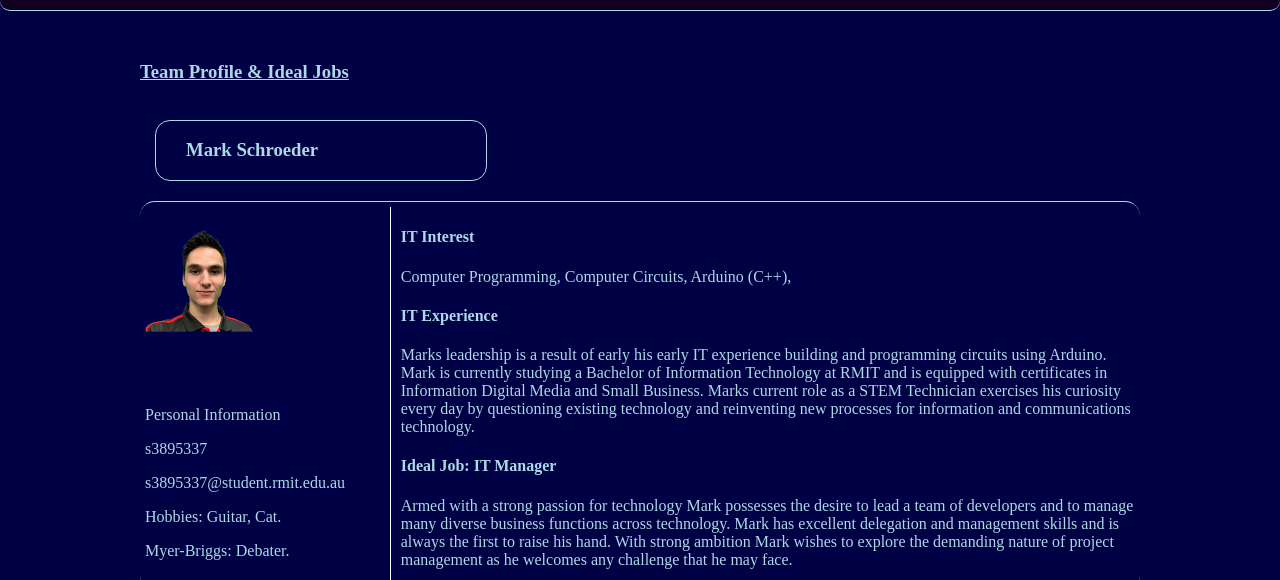
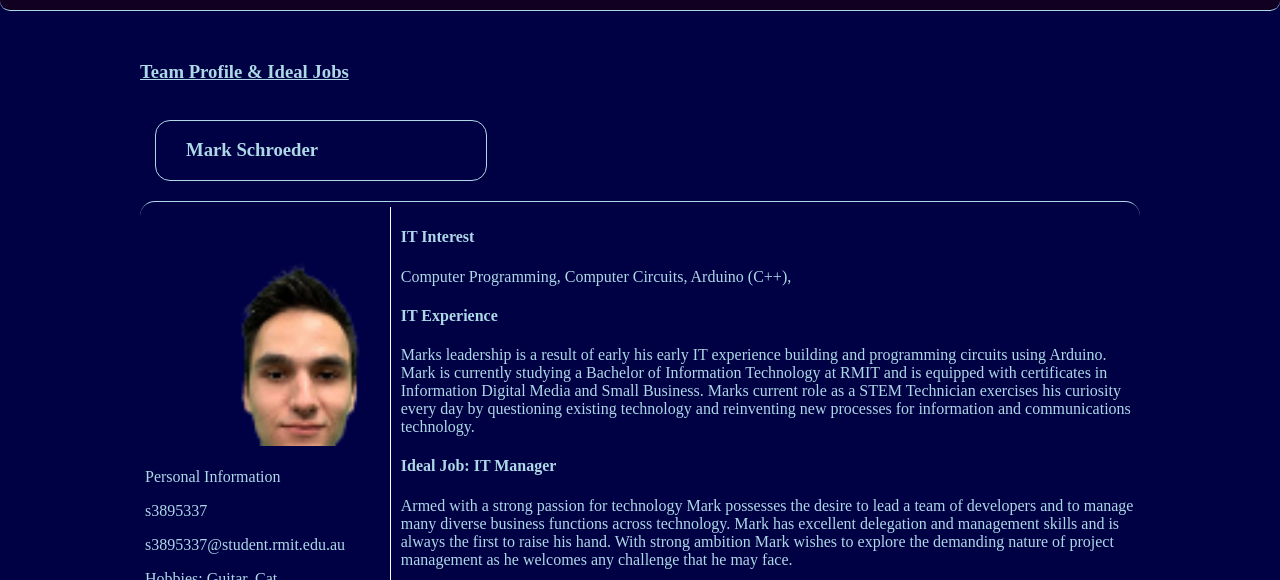
Before and after one commit to Mark-Schroeder/Intro-to-IT-Assignment-2-Group-1, a plain HTML site: page team.html in a window 1280 px wide. Shown: the part 220-800 px from the top of the page. Drawn offline with Linux system fonts and the light colour scheme.

Commit message:
Update team.html

```diff
--- a/team.html
+++ b/team.html
@@ -60,7 +60,7 @@
           <div class="profile_personal_main">
 
             <div class="profile_personal_content">
-              <img src="kaleid_images/team_profile_ideal_jobs/team/mark.png" alt="name_img.png">
+              <img src="kaleid_images/team_profile_ideal_jobs/team/mark.png" alt="name_img.png" width="120%" length="auto">
             </div>
             <div class="profile_personal_content">
               <p>Personal Information</p>
```
